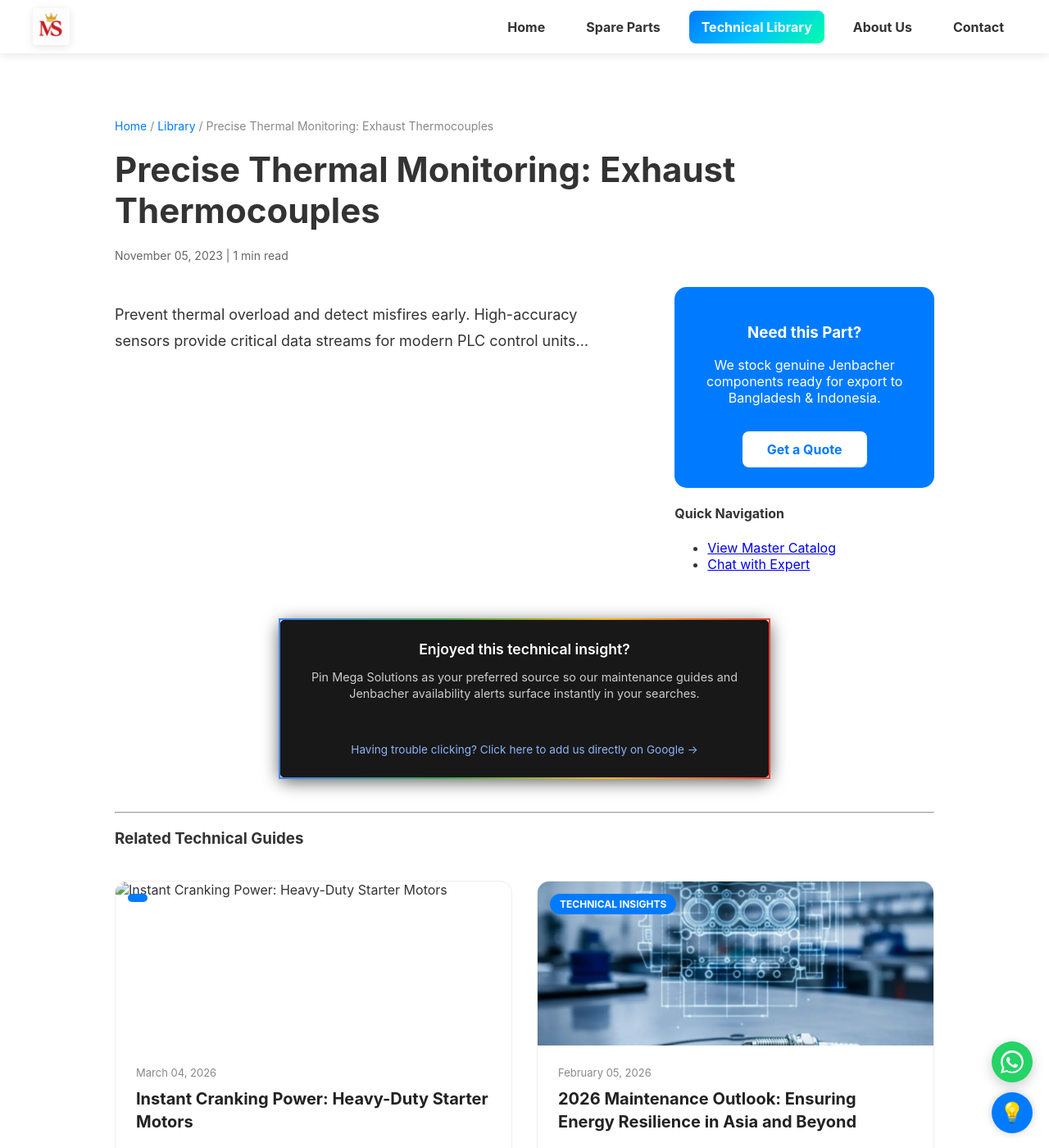
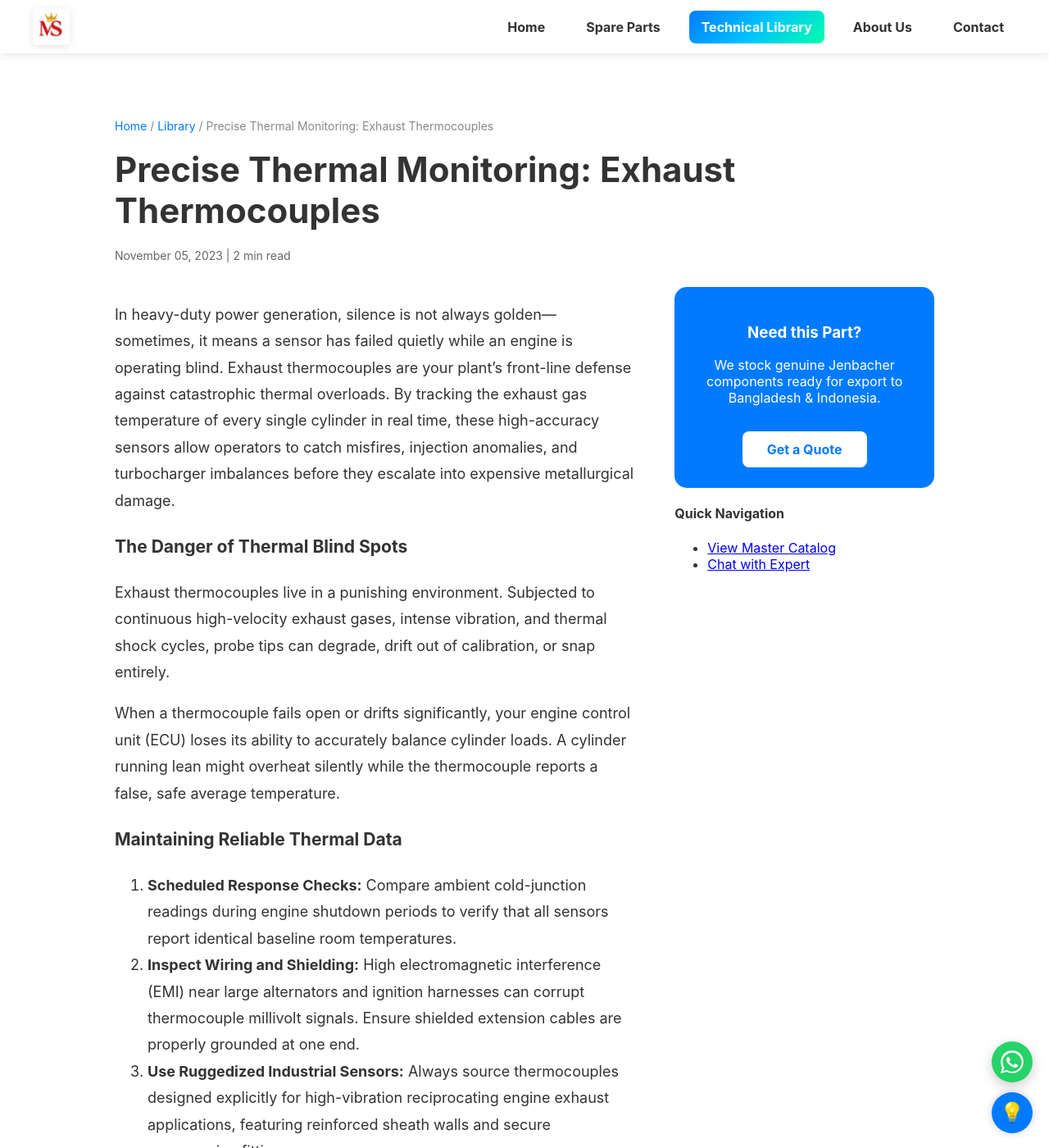
Before and after one commit to Khisal786/Mega-Solutions-UAE, a Jekyll site: the page built from _posts/2023-11-05-exhaust-thermocouples-thermal-monitoring.md, in a window 1280 px wide and 1400 px high. Shown: the whole window at 82% size. Built offline with Jekyll 4.4.1, drawn with Linux system fonts in a browser that asks for light colours; some of the changed text lies outside the part shown.

Commit message:
Enhance exhaust thermocouples monitoring article
Added detailed information on the importance and maintenance of exhaust thermocouples in heavy-duty power generation. Included best practices for ensuring reliable thermal data and emphasized the risks of sensor failure.

```diff
--- a/_posts/2023-11-05-exhaust-thermocouples-thermal-monitoring.md
+++ b/_posts/2023-11-05-exhaust-thermocouples-thermal-monitoring.md
@@ -4,4 +4,21 @@ title: "Precise Thermal Monitoring: Exhaust Thermocouples"
 date: 2023-11-05 10:00:00 +0400
 categories: [Maintenance, Technical Insights]
 ---
-Prevent thermal overload and detect misfires early. High-accuracy sensors provide critical data streams for modern PLC control units...
+
+In heavy-duty power generation, silence is not always golden—sometimes, it means a sensor has failed quietly while an engine is operating blind. Exhaust thermocouples are your plant’s front-line defense against catastrophic thermal overloads. By tracking the exhaust gas temperature of every single cylinder in real time, these high-accuracy sensors allow operators to catch misfires, injection anomalies, and turbocharger imbalances before they escalate into expensive metallurgical damage.
+
+### The Danger of Thermal Blind Spots
+
+Exhaust thermocouples live in a punishing environment. Subjected to continuous high-velocity exhaust gases, intense vibration, and thermal shock cycles, probe tips can degrade, drift out of calibration, or snap entirely.
+
+When a thermocouple fails open or drifts significantly, your engine control unit (ECU) loses its ability to accurately balance cylinder loads. A cylinder running lean might overheat silently while the thermocouple reports a false, safe average temperature.
+
+### Maintaining Reliable Thermal Data
+
+1. **Scheduled Response Checks:** Compare ambient cold-junction readings during engine shutdown periods to verify that all sensors report identical baseline room temperatures.
+2. **Inspect Wiring and Shielding:** High electromagnetic interference (EMI) near large alternators and ignition harnesses can corrupt thermocouple millivolt signals. Ensure shielded extension cables are properly grounded at one end.
+3. **Use Ruggedized Industrial Sensors:** Always source thermocouples designed explicitly for high-vibration reciprocating engine exhaust applications, featuring reinforced sheath walls and secure compression fittings.
+
+### Equip Your Plant for Reliability
+
+Don't let a faulty $50 sensor cause a $50,000 top-end failure. We stock high-accuracy exhaust thermocouples and thermal monitoring accessories ready for immediate dispatch. Contact our procurement desk via WhatsApp today to check availability.
```
